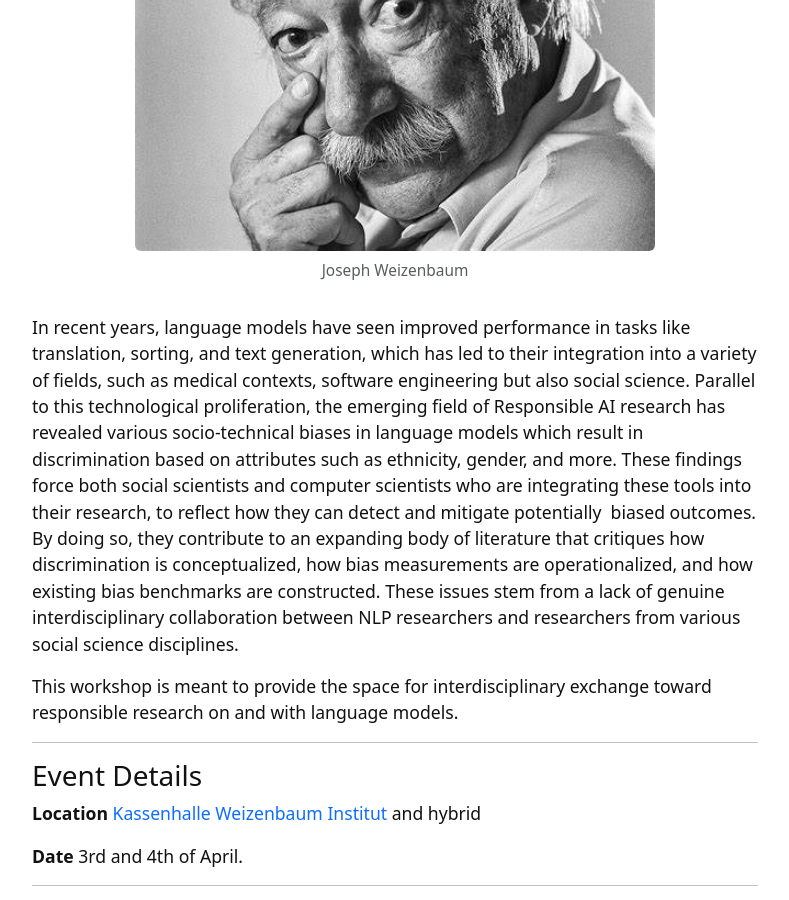
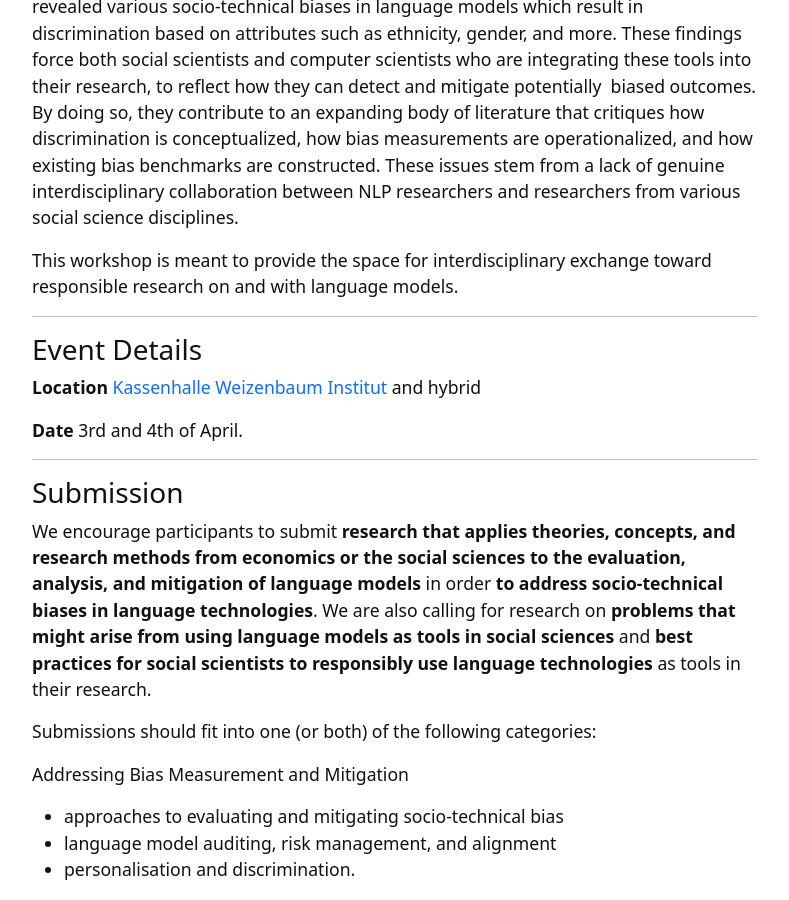
Before and after one commit to lppohl/wi-workshop.github.io, a Jekyll site: the page built from index.md, in a window 1280 px wide and 900 px high, scrolled down 306 px. Shown: the whole window, without its empty margins (245-1034 px from the left). Built offline with Jekyll 4.4.1, drawn with Linux system fonts in a browser that asks for light colours.

Commit message:
Update index.md

```diff
--- a/index.md
+++ b/index.md
@@ -5,8 +5,6 @@ layout: page
 
 # Social Science and Language Models
 **Methods and theory to responsible research on and with Language technologies**
-
-{% include figure.html img="OIP.jpg" alt="intro image here" caption="Joseph Weizenbaum" width="75%" %}
 
 In recent years, language models have seen improved performance in tasks like translation, sorting, and text generation, which has led to their integration into a variety of fields, such as medical contexts, software engineering but also social science. Parallel to this technological proliferation, the emerging field of Responsible AI research has revealed various socio-technical biases in language models which result in discrimination based on attributes such as ethnicity, gender, and more. These findings force both social scientists and computer scientists who are integrating these tools into their research, to reflect how they can detect and mitigate potentially  biased outcomes. By doing so, they contribute to an expanding body of literature that critiques how discrimination is conceptualized, how bias measurements are operationalized, and how existing bias benchmarks are constructed. These issues stem from a lack of genuine interdisciplinary collaboration between NLP researchers and researchers from various social science disciplines.
 
```
